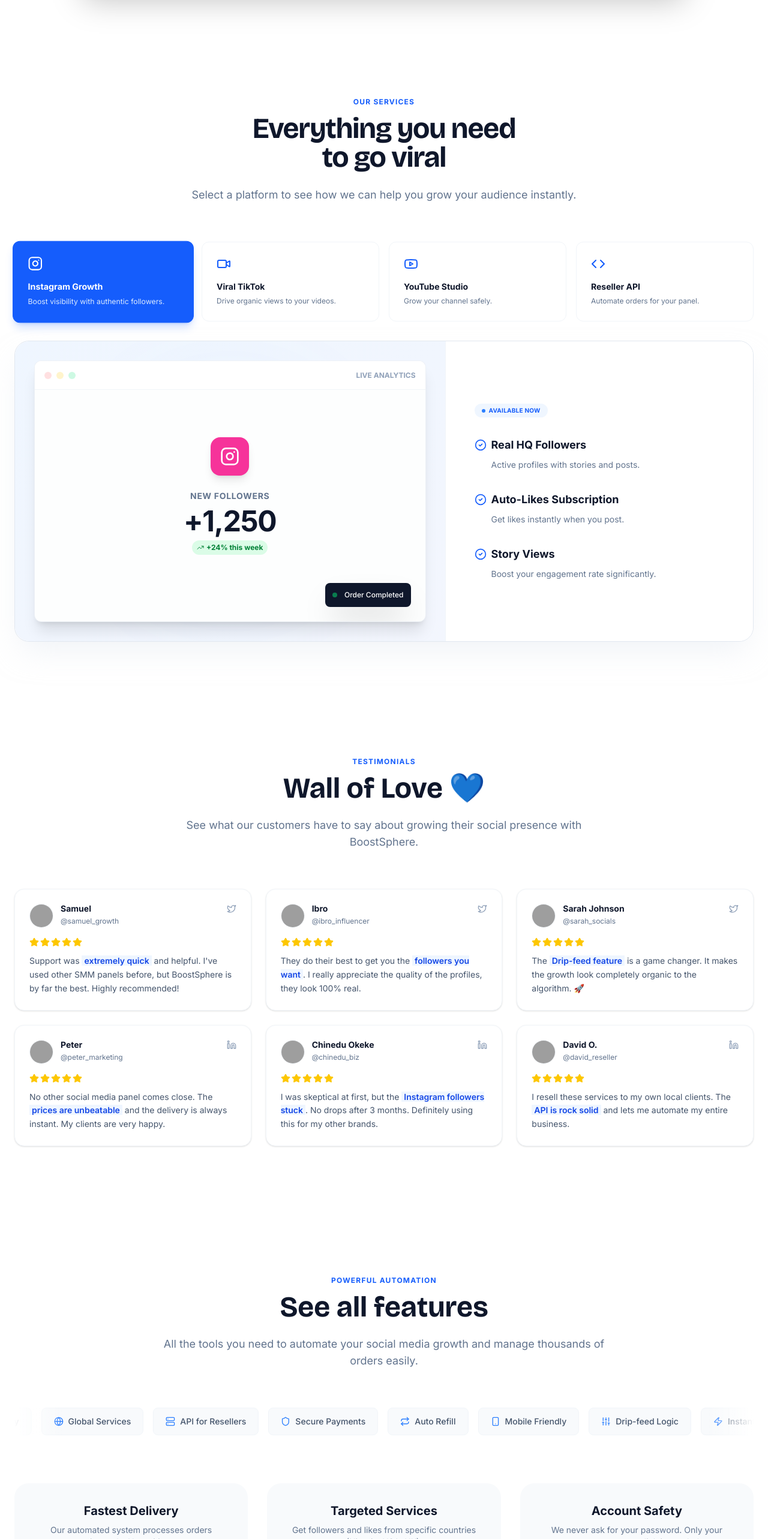
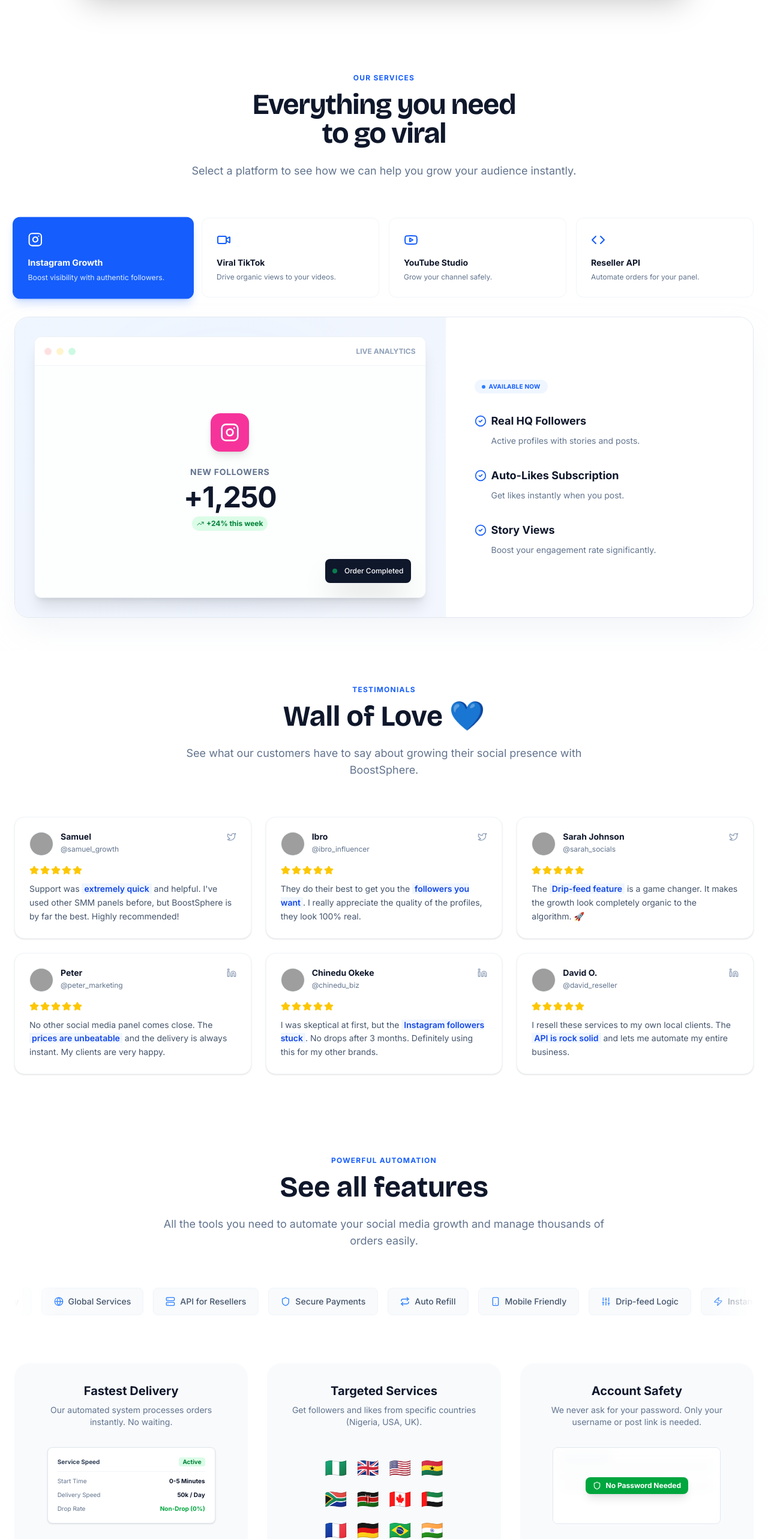
Before and after one commit to Emynex4real/boostsphere, a Next.js app: page / in a window 1280 px wide. Shown: the part 1342-3908 px from the top of the page at 60% size. Built offline with nearby package versions, Linux system fonts and the light colour scheme; grey boxes are pictures that could not be loaded.

Commit message:
refactor: reduce padding in multiple sections for consistent layout

```diff
--- a/src/components/AllFeatures.tsx
+++ b/src/components/AllFeatures.tsx
@@ -117,7 +117,7 @@
 
 export default function AllFeatures() {
   return (
-    <section className="py-24 bg-white">
+    <section className="py-14 bg-white">
       <div className="max-w-7xl mx-auto px-6">
 
         <div className="text-center max-w-3xl mx-auto mb-16">
--- a/src/components/FAQSection.tsx
+++ b/src/components/FAQSection.tsx
@@ -41,7 +41,7 @@
 
 export default function FAQSection() {
   return (
-    <section className="py-24 bg-white border-t border-slate-100">
+    <section className="py-14 bg-white border-t border-slate-100">
       <div className="max-w-7xl mx-auto px-6">
 
         <div className="max-w-3xl mb-16">
--- a/src/components/FeatureShowcase.tsx
+++ b/src/components/FeatureShowcase.tsx
@@ -135,7 +135,7 @@
   const activeService = services.find(s => s.id === activeTab) || services[0];
 
   return (
-    <section className="py-24 bg-white">
+    <section className="py-14 bg-white">
       <div className="max-w-7xl mx-auto px-6">
 
         {/* Header */}
--- a/src/components/TestimonialWall.tsx
+++ b/src/components/TestimonialWall.tsx
@@ -129,7 +129,7 @@
 
 export default function TestimonialWall() {
   return (
-    <section className="py-24 bg-white relative overflow-hidden">
+    <section className="py-14 bg-white relative overflow-hidden ">
 
       <div className="absolute top-0 left-1/2 -translate-x-1/2 w-full h-[500px] bg-gradient-to-b from-slate-50 to-transparent -z-10" />
 
@@ -153,11 +153,6 @@
           ))}
         </div>
 
-        {/* <div className="mt-12 text-center">
-            <button className="px-8 py-3 bg-white border border-slate-200 text-slate-700 font-bold rounded-full shadow-sm hover:bg-slate-50 transition-all">
-                Load more reviews
-            </button>
-        </div> */}
 
       </div>
     </section>
```
